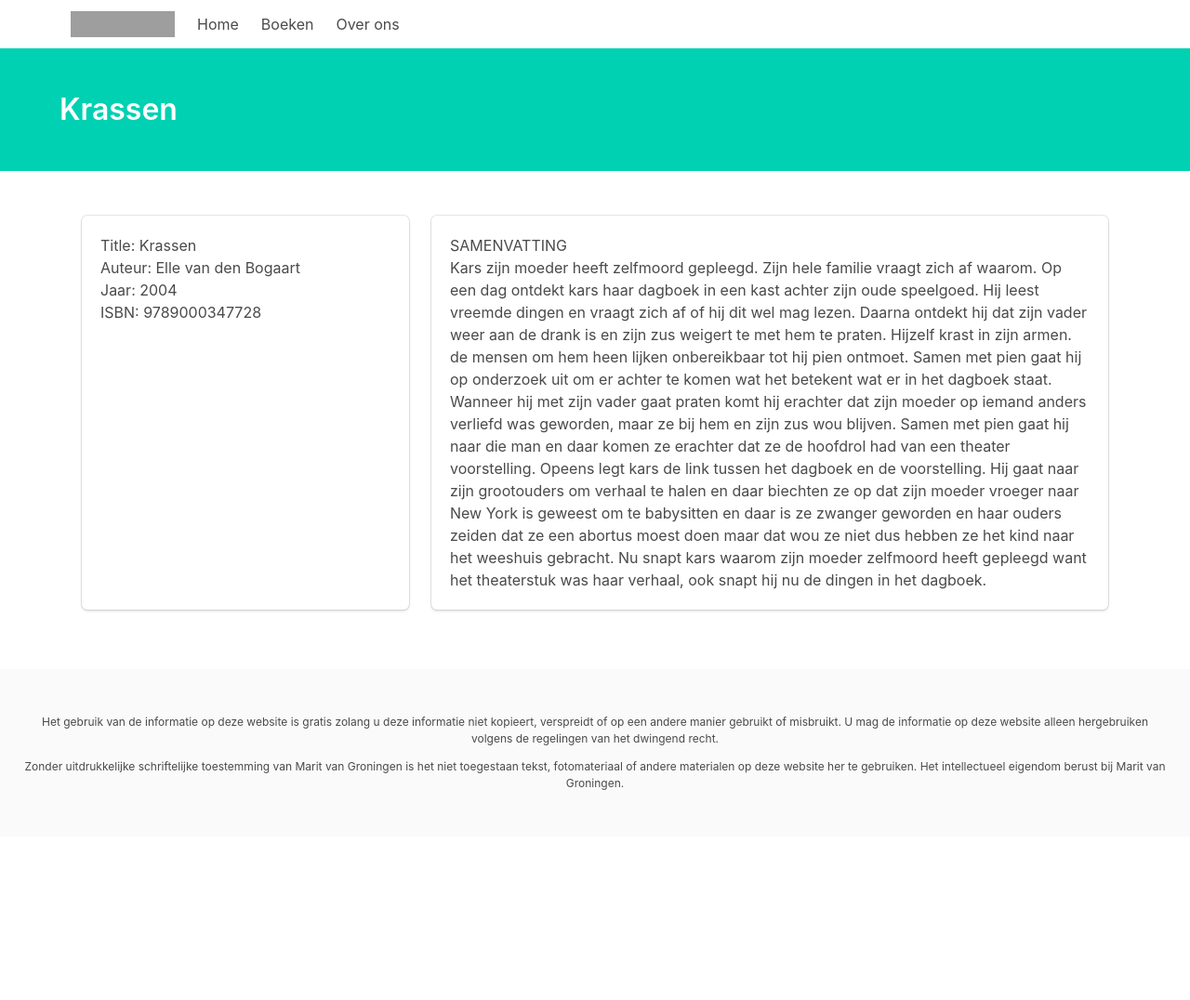
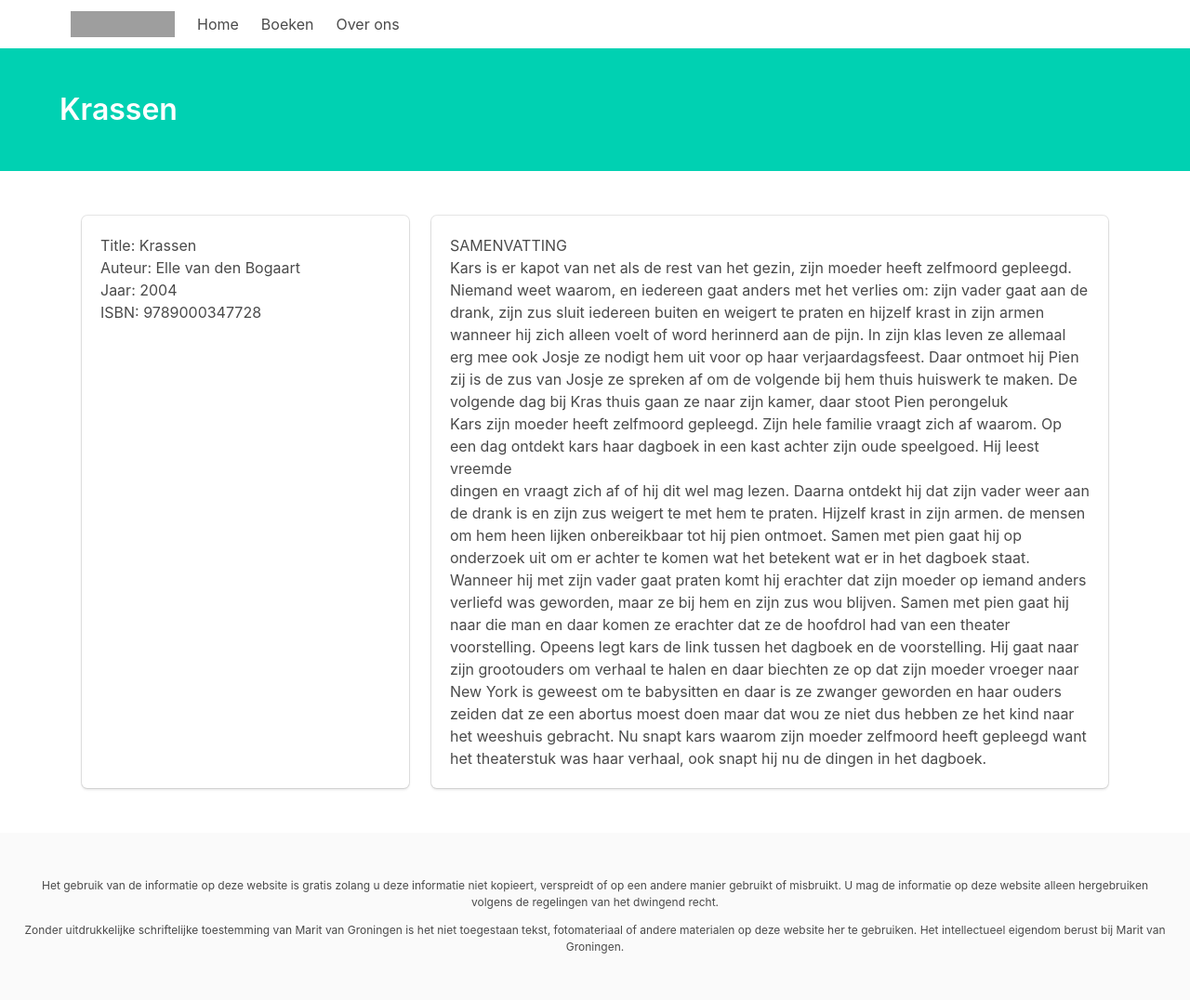
Before and after one commit to groninge01/marit, a Jekyll site: the page built from _books/krassen.md, in a window 1280 px wide. Shown: the whole page at 93% size. Built offline with Jekyll 4.4.1, drawn with Linux system fonts in a browser that asks for light colours; nearby versions of some CDN libraries; a script that is not in the unit is left out; before the commit the page ends 900 px from its top, so only the background shows below that; grey boxes are pictures that could not be loaded.

Commit message:
Update Book “krassen”

```diff
--- a/_books/krassen.md
+++ b/_books/krassen.md
@@ -8,4 +8,10 @@ image: /assets/img/uploads/kitten-scratches-sofa-looking-innocent_925x.jpg
 ---
 SAMENVATTING
 
-Kars zijn moeder heeft zelfmoord gepleegd. Zijn hele familie vraagt zich af waarom. Op een dag ontdekt kars haar dagboek in een kast achter zijn oude speelgoed. Hij leest vreemde dingen en vraagt zich af of hij dit wel mag lezen. Daarna ontdekt hij dat zijn vader weer aan de drank is en zijn zus weigert te met hem te praten. Hijzelf krast in zijn armen. de mensen om hem heen lijken onbereikbaar tot hij pien ontmoet. Samen met pien gaat hij op onderzoek uit om er achter te komen wat het betekent wat er in het dagboek staat. Wanneer hij met zijn vader gaat praten komt hij erachter dat zijn moeder op iemand anders verliefd was geworden, maar ze bij hem en zijn zus wou blijven. Samen met pien gaat hij naar die man en daar komen ze erachter dat ze de hoofdrol had van een theater voorstelling. Opeens legt kars de link tussen het dagboek en de voorstelling. Hij gaat naar zijn grootouders om verhaal te halen en daar biechten ze op dat zijn moeder vroeger naar New York is geweest om te babysitten en daar is ze zwanger geworden en haar ouders zeiden dat ze een abortus moest doen maar dat wou ze niet dus hebben ze het kind naar het weeshuis gebracht. Nu snapt kars waarom zijn moeder zelfmoord heeft gepleegd want het theaterstuk was haar verhaal, ook snapt hij nu de dingen in het dagboek.
+
+
+Kars is er kapot van net als de rest van het gezin, zijn moeder heeft zelfmoord gepleegd.  Niemand weet waarom, en iedereen gaat anders met het verlies om: zijn vader gaat aan de drank, zijn zus sluit iedereen buiten en weigert te praten en hijzelf krast in zijn armen wanneer hij zich alleen voelt of word herinnerd aan de pijn. In zijn klas leven ze allemaal erg mee ook Josje ze nodigt hem uit voor op haar verjaardagsfeest. Daar ontmoet hij Pien zij is de zus van Josje ze spreken af om de volgende bij hem thuis huiswerk te maken. De volgende dag bij Kras thuis gaan ze naar zijn kamer, daar stoot Pien perongeluk
+
+Kars zijn moeder heeft zelfmoord gepleegd. Zijn hele familie vraagt zich af waarom. Op een dag ontdekt kars haar dagboek in een kast achter zijn oude speelgoed. Hij leest vreemde
+
+dingen en vraagt zich af of hij dit wel mag lezen. Daarna ontdekt hij dat zijn vader weer aan de drank is en zijn zus weigert te met hem te praten. Hijzelf krast in zijn armen. de mensen om hem heen lijken onbereikbaar tot hij pien ontmoet. Samen met pien gaat hij op onderzoek uit om er achter te komen wat het betekent wat er in het dagboek staat. Wanneer hij met zijn vader gaat praten komt hij erachter dat zijn moeder op iemand anders verliefd was geworden, maar ze bij hem en zijn zus wou blijven. Samen met pien gaat hij naar die man en daar komen ze erachter dat ze de hoofdrol had van een theater voorstelling. Opeens legt kars de link tussen het dagboek en de voorstelling. Hij gaat naar zijn grootouders om verhaal te halen en daar biechten ze op dat zijn moeder vroeger naar New York is geweest om te babysitten en daar is ze zwanger geworden en haar ouders zeiden dat ze een abortus moest doen maar dat wou ze niet dus hebben ze het kind naar het weeshuis gebracht. Nu snapt kars waarom zijn moeder zelfmoord heeft gepleegd want het theaterstuk was haar verhaal, ook snapt hij nu de dingen in het dagboek.
```
